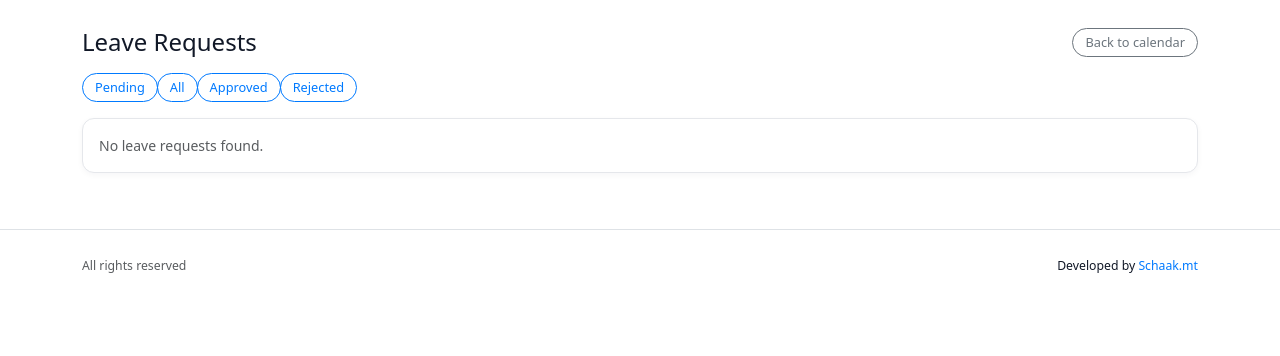
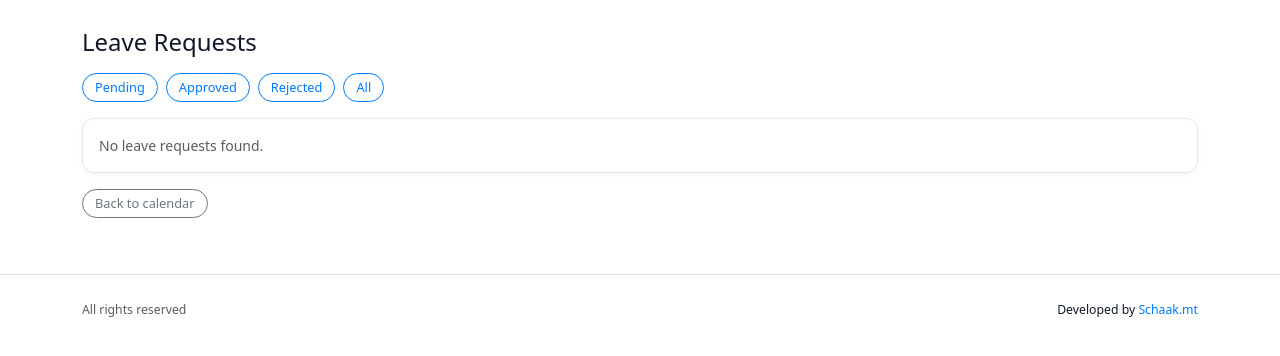
Before and after one commit to schaak722/leave-tracker, a Flask app: page /admin/leave_requests in a window 1280 px wide. Shown: the part 54-410 px from the top of the page. Run offline with Flask 3, Linux system fonts and the light colour scheme; the visitor is signed in with stand-in values (Sample User, id 1); data comes from the database, SQL or seed files in the repository; data that the repository does not hold is empty.

Commit message:
Update manage_leave_requests.html
Tidying up button spacing / placing

```diff
--- a/templates/manage_leave_requests.html
+++ b/templates/manage_leave_requests.html
@@ -6,28 +6,26 @@
 <div class="container py-3">
   <div class="d-flex justify-content-between align-items-center mb-3">
     <h1 class="h4 mb-0">Leave Requests</h1>
-    <a href="{{ url_for('index') }}" class="btn btn-outline-secondary btn-sm">
-      Back to calendar
-    </a>
   </div>
 
+  <!-- Filter buttons -->
   <div class="mb-3">
-    <div class="btn-group btn-group-sm" role="group">
+    <div class="d-flex flex-wrap gap-2">
       <a href="{{ url_for('list_leave_requests', status='pending') }}"
-         class="btn btn-outline-primary {% if filter_status == 'pending' %}active{% endif %}">
+         class="btn btn-outline-primary btn-sm {% if filter_status == 'pending' %}active{% endif %}">
         Pending
       </a>
-      <a href="{{ url_for('list_leave_requests', status='all') }}"
-         class="btn btn-outline-primary {% if filter_status == 'all' %}active{% endif %}">
-        All
-      </a>
       <a href="{{ url_for('list_leave_requests', status='approved') }}"
-         class="btn btn-outline-primary {% if filter_status == 'approved' %}active{% endif %}">
+         class="btn btn-outline-primary btn-sm {% if filter_status == 'approved' %}active{% endif %}">
         Approved
       </a>
       <a href="{{ url_for('list_leave_requests', status='rejected') }}"
-         class="btn btn-outline-primary {% if filter_status == 'rejected' %}active{% endif %}">
+         class="btn btn-outline-primary btn-sm {% if filter_status == 'rejected' %}active{% endif %}">
         Rejected
+      </a>
+      <a href="{{ url_for('list_leave_requests', status='all') }}"
+         class="btn btn-outline-primary btn-sm {% if filter_status == 'all' %}active{% endif %}">
+        All
       </a>
     </div>
   </div>
@@ -60,9 +58,17 @@
                     {% endif %}
                   </td>
                   <td>
-                    {% if r.code == "F" %}Full-day{% elif r.code == "H" %}Half-day{% else %}{{ r.code }}{% endif %}
+                    {% if r.code == "F" %}
+                      Full-day
+                    {% elif r.code == "H" %}
+                      Half-day
+                    {% else %}
+                      {{ r.code }}
+                    {% endif %}
                   </td>
-                  <td class="small">{{ r.employee_comment or "" }}</td>
+                  <td class="small">
+                    {{ r.employee_comment or "" }}
+                  </td>
                   <td>
                     {% if r.status == "pending" %}
                       <span class="badge bg-warning text-dark">Pending</span>
@@ -76,7 +82,9 @@
                       <span class="badge bg-light text-dark">{{ r.status }}</span>
                     {% endif %}
                   </td>
-                  <td class="small">{{ r.manager_comment or "" }}</td>
+                  <td class="small">
+                    {{ r.manager_comment or "" }}
+                  </td>
                   <td class="small text-muted">
                     {{ r.created_at.strftime("%d %b %Y") if r.created_at else "" }}
                   </td>
@@ -84,28 +92,26 @@
                     {% if r.status == "pending" %}
                       <form method="post"
                             action="{{ url_for('decide_leave_request', request_id=r.id) }}"
-                            class="d-flex flex-column gap-1">
-                        <textarea name="manager_comment"
-                                  class="form-control form-control-sm mb-1"
-                                  rows="1"
-                                  placeholder="Optional comment"></textarea>
-                        <div class="d-flex gap-1">
-                          <button type="submit"
-                                  name="action"
-                                  value="approve"
-                                  class="btn btn-success btn-sm flex-fill">
-                            Approve
-                          </button>
-                          <button type="submit"
-                                  name="action"
-                                  value="reject"
-                                  class="btn btn-outline-danger btn-sm flex-fill">
-                            Reject
-                          </button>
-                        </div>
+                            class="d-flex flex-column flex-sm-row gap-1">
+                        <input type="hidden" name="csrf_token" value="{{ csrf_token() }}">
+                        <input type="hidden" name="action" value="approve">
+                        <input type="hidden" name="manager_comment" value="">
+                        <button type="submit" class="btn btn-success btn-sm">
+                          Approve
+                        </button>
+                      </form>
+                      <form method="post"
+                            action="{{ url_for('decide_leave_request', request_id=r.id) }}"
+                            class="d-flex flex-column flex-sm-row gap-1 mt-1">
+                        <input type="hidden" name="csrf_token" value="{{ csrf_token() }}">
+                        <input type="hidden" name="action" value="reject">
+                        <input type="hidden" name="manager_comment" value="">
+                        <button type="submit" class="btn btn-danger btn-sm">
+                          Reject
+                        </button>
                       </form>
                     {% else %}
-                      <span class="text-muted small">No actions</span>
+                      <span class="text-muted small">No actions available</span>
                     {% endif %}
                   </td>
                 </tr>
@@ -118,5 +124,11 @@
       {% endif %}
     </div>
   </div>
+
+  <div class="mt-3">
+    <a href="{{ url_for('index') }}" class="btn btn-outline-secondary btn-sm">
+      Back to calendar
+    </a>
+  </div>
 </div>
 {% endblock %}
```
